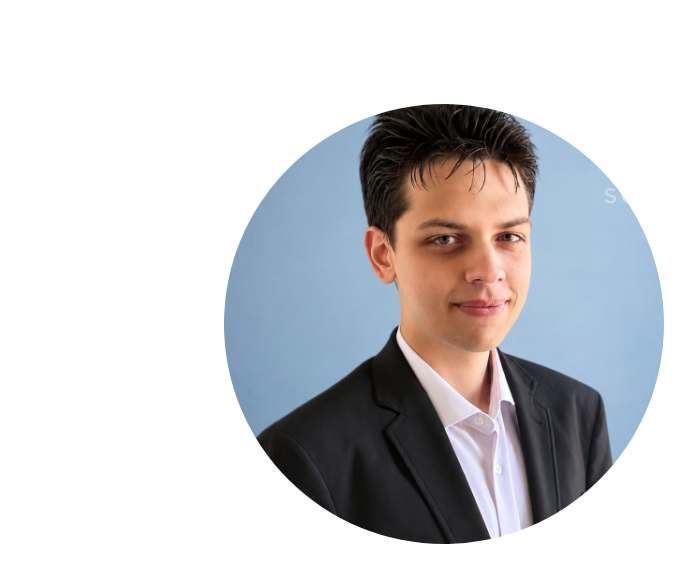
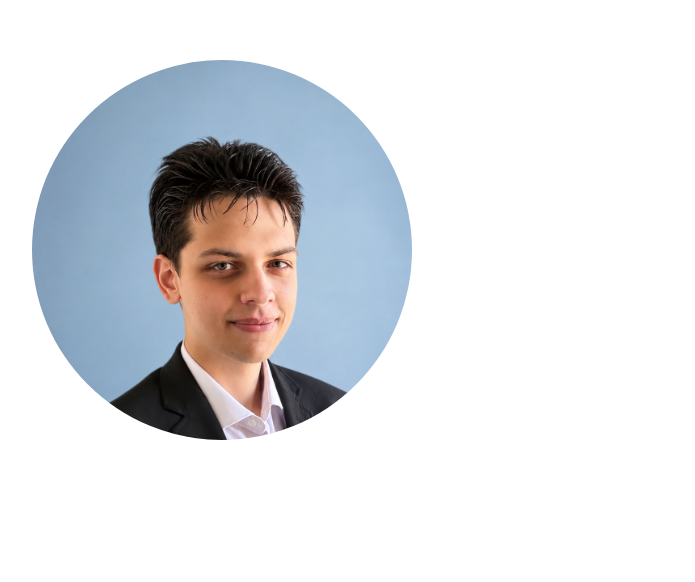
Before and after one commit to JuddL44/Portfolio, an Angular app in the folder Frontend/: page / in a window 1280 px wide. Shown: the part 2116-2698 px from the top of the page, without its empty margins (68-763 px from the left). Built offline with nearby package versions, Linux system fonts and the light colour scheme.

Commit message:
Fix about spacing

```diff
--- a/Frontend/src/app/app.html
+++ b/Frontend/src/app/app.html
@@ -113,7 +113,7 @@
 
 <section id="about">
   <div class="about-container">
-    <div class="about-subcontainer">
+    <div class="about-subcontainer photo">
       <div class="about-image">
         <img src="images/portrait.png" alt=" " />
       </div>
--- a/Frontend/src/app/app.scss
+++ b/Frontend/src/app/app.scss
@@ -477,39 +477,63 @@
   width: 100%;
   height: auto;
   display: flex;
-  flex-direction: row;
-}
+  flex-direction: column;
+  align-items: center;
 
-.about-image {
-  aspect-ratio: 1758 / 3126;
-  transform: scale(0.5) translateY(-40%);
-  border-radius: 50%;
-  overflow: hidden;
-  width: 55rem;
-  height: 55rem;
-  img {
-    width: 100%;
-    height: 100%;
-    object-fit: cover;
-  }
-}
-
-@media (min-width: 768px) {
-  .title-card {
-    text-align: left;
-    &.contact {
-      font-size: 3rem;
-    }
+  @media (min-width: 768px) {
+    flex-direction: row;
+    align-items: flex-start;
   }
 }
 
 .about-subcontainer {
   width: 100%;
-  height: 100%;
   padding: 2rem;
   text-align: center;
-  margin-left: -50%;
+
+  @media (min-width: 768px) {
+    width: 50%;
+    text-align: left;
+  }
+
+  &.photo {
+    display: flex;
+    justify-content: center;
+    align-items: flex-start;
+    padding-top: 2rem;
+
+    @media (min-width: 768px) {
+      justify-content: flex-end;
+      padding-right: 10rem;
+    }
+  }
 }
+
+.about-image {
+  width: 220px;
+  height: 220px;
+  border-radius: 50%;
+  overflow: hidden;
+  flex-shrink: 0;
+
+  @media (min-width: 768px) {
+    width: 300px;
+    height: 300px;
+  }
+
+  @media (min-width: 1200px) {
+    width: 380px;
+    height: 380px;
+  }
+
+  img {
+    width: 100%;
+    height: 100%;
+    object-fit: cover;
+    object-position: center 20%;
+  }
+}
+
 #about h2 {
   font-family: 'Raleway', sans-serif;
   font-size: 1.3rem;
@@ -528,22 +552,6 @@
 .divider {
   border: none;
   margin: 1.5rem 0;
-}
-
-@media (min-width: 768px) {
-  .about-subcontainer {
-    text-align: left;
-    width: 50%;
-    margin-left: 0%;
-  }
-}
-
-@media (max-width: 1200px) {
-  .about-image {
-    transform: scale(0.3);
-    margin-top: 180%;
-    margin-left: 20%;
-  }
 }
 
 // ─── Contact ─────────────────────────────────────────────────────────
```
